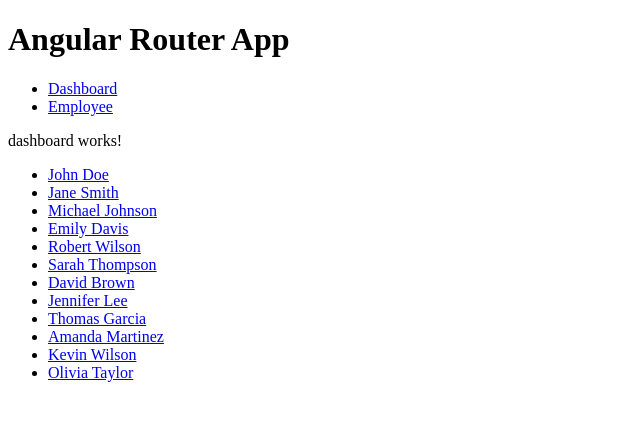
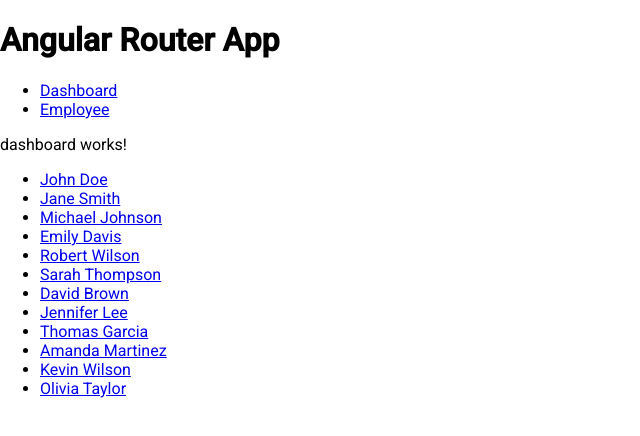
Before and after one commit to maciekgrzybek/angular-tequipy-panel, an Angular app: page /dashboard in a window 1280 px wide. Shown: the top 436 px of the page, without its empty margins (0-640 px from the left). Built offline with nearby package versions, Linux system fonts and the light colour scheme; data requests are answered from the project's data file.

Commit message:
chore: install angular material design

```diff
--- a/angular.json
+++ b/angular.json
@@ -16,9 +16,7 @@
             "outputPath": "dist/angular-tequipy-panel",
             "index": "src/index.html",
             "browser": "src/main.ts",
-            "polyfills": [
-              "zone.js"
-            ],
+            "polyfills": ["zone.js"],
             "tsConfig": "tsconfig.app.json",
             "assets": [
               {
@@ -27,6 +25,7 @@
               }
             ],
             "styles": [
+              "@angular/material/prebuilt-themes/rose-red.css",
               "src/styles.css"
             ],
             "scripts": []
@@ -73,10 +72,7 @@
         "test": {
           "builder": "@angular-devkit/build-angular:karma",
           "options": {
-            "polyfills": [
-              "zone.js",
-              "zone.js/testing"
-            ],
+            "polyfills": ["zone.js", "zone.js/testing"],
             "tsConfig": "tsconfig.spec.json",
             "assets": [
               {
@@ -85,6 +81,7 @@
               }
             ],
             "styles": [
+              "@angular/material/prebuilt-themes/rose-red.css",
               "src/styles.css"
             ],
             "scripts": []
--- a/package.json
+++ b/package.json
@@ -13,10 +13,12 @@
   "private": true,
   "dependencies": {
     "@angular/animations": "^19.1.0",
+    "@angular/cdk": "^19.2.2",
     "@angular/common": "^19.1.0",
     "@angular/compiler": "^19.1.0",
     "@angular/core": "^19.1.0",
     "@angular/forms": "^19.1.0",
+    "@angular/material": "^19.2.2",
     "@angular/platform-browser": "^19.1.0",
     "@angular/platform-browser-dynamic": "^19.1.0",
     "@angular/router": "^19.1.0",
--- a/src/index.html
+++ b/src/index.html
@@ -6,8 +6,10 @@
   <base href="/">
   <meta name="viewport" content="width=device-width, initial-scale=1">
   <link rel="icon" type="image/x-icon" href="favicon.ico">
+  <link href="https://fonts.googleapis.com/css2?family=Roboto:wght@300;400;500&display=swap" rel="stylesheet">
+  <link href="https://fonts.googleapis.com/icon?family=Material+Icons" rel="stylesheet">
 </head>
-<body>
+<body class="mat-typography">
   <app-root></app-root>
 </body>
 </html>
--- a/src/styles.css
+++ b/src/styles.css
@@ -1 +1,4 @@
 /* You can add global styles to this file, and also import other style files */
+
+html, body { height: 100%; }
+body { margin: 0; font-family: Roboto, "Helvetica Neue", sans-serif; }
```
Also changed, not shown: 1 other file (tests, documents, lock files or other folders).
